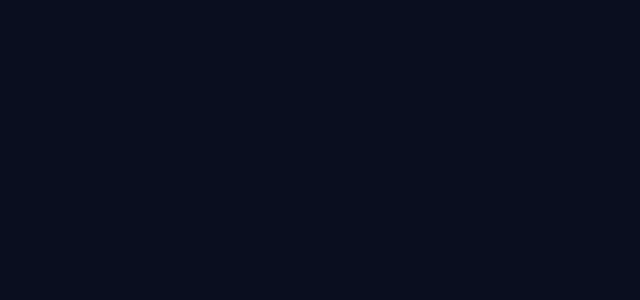
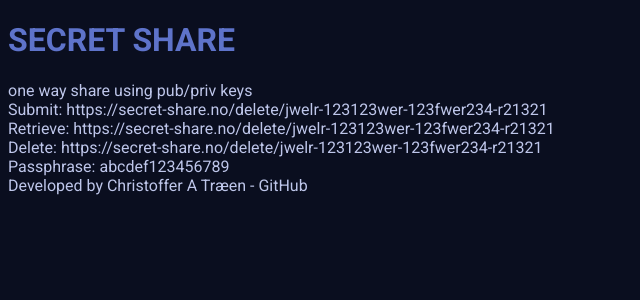
Before and after one commit to freshfish70/secret-share, a React (Vite) app in the folder frontend/: page / in a window 1280 px wide. Shown: the top 300 px of the page, without its empty margins (0-640 px from the left). Built offline with nearby package versions, Linux system fonts and the light colour scheme.

Commit message:
WIP style setup

```diff
--- a/frontend/src/App.tsx
+++ b/frontend/src/App.tsx
@@ -6,6 +6,10 @@
 
 function App() {
   return (
+    <div className='container mx-auto '>
+      <h1 className='pt-10 text-lg'>SECRET SHARE</h1>
+      <span className='text-xs uppercase text-chambray-600'>one way share using pub/priv keys</span>
+      <main className='flex justify-center my-10'>
         <Router>
           <Switch>
             <Route path='/'>
@@ -19,6 +23,9 @@
             </Route>
           </Switch>
         </Router>
+      </main>
+      <div className='text-chambray-600 text-center'>Developed by Christoffer A Træen - GitHub</div>
+    </div>
   )
 }
 
--- /dev/null
+++ b/frontend/src/containers/CreateShare.tsx
@@ -0,0 +1,18 @@
+import { LockRounded } from '@material-ui/icons'
+import React from 'react'
+import { ShareDetails } from '../lib/share/ShareDetails'
+
+interface CreateShareProps {
+  onCreated: (shareDetails: ShareDetails) => void
+}
+
+export default function CreateShare({ onCreated }: CreateShareProps) {
+  return (
+    <form className='flex flex-col align-middle justify-center gap-5 min-h-full'>
+      <button className='bg-chambray-400 px-6 py-4 rounded-md text-white uppercase hover:bg-chambray-300 transition-all flex-none h-16'>
+        <LockRounded fontSize='small' className='mr-2 w-2' />
+        CREATE SHARE
+      </button>
+    </form>
+  )
+}
--- /dev/null
+++ b/frontend/src/containers/ShareInformation.tsx
@@ -0,0 +1,29 @@
+import React from 'react'
+import { ShareDetails } from '../lib/share/ShareDetails'
+
+interface ShareInformationProps {
+  shareDetails: ShareDetails
+}
+
+export default function ShareInformation({ shareDetails }: ShareInformationProps) {
+  return (
+    <section className='flex flex-col'>
+      <div>
+        <span>Submit: </span>
+        {shareDetails.submitUrl}
+      </div>
+      <div>
+        <span>Retrieve: </span>
+        {shareDetails.retrieveUrl}
+      </div>
+      <div>
+        <span>Delete: </span>
+        {shareDetails.deleteUrl}
+      </div>
+      <div>
+        <span>Passphrase: </span>
+        {shareDetails.passphrase}
+      </div>
+    </section>
+  )
+}
--- a/frontend/src/index.css
+++ b/frontend/src/index.css
@@ -1,3 +1,5 @@
+@import url('https://fonts.googleapis.com/css2?family=Roboto:wght@100;400;500;700&display=swap');
+
 :root {
   --main-bg-color: green;
 }
@@ -5,4 +7,12 @@
 body {
   --tw-bg-opacity: 1;
   background-color: rgba(10, 14, 31, var(--tw-bg-opacity));
+  --tw-text-opacity: 1;
+  color: rgba(190, 198, 234, var(--tw-text-opacity));
+  font-family: Roboto;
 }
+
+h1, h2, h3, h4, h5, h6{
+  --tw-text-opacity: 1;
+  color: rgba(94, 115, 202, var(--tw-text-opacity));
+}
--- /dev/null
+++ b/frontend/src/lib/share/ShareDetails.ts
@@ -0,0 +1,6 @@
+export interface ShareDetails {
+  submitUrl: string
+  retrieveUrl: string
+  deleteUrl: string
+  passphrase: string
+}
--- a/frontend/src/views/IndexView.tsx
+++ b/frontend/src/views/IndexView.tsx
@@ -1,8 +1,29 @@
-import React from 'react'
+import { LockRounded } from '@material-ui/icons'
+import React, { useState } from 'react'
+import CreateShare from '../containers/CreateShare'
+import ShareInformation from '../containers/ShareInformation'
+import { ShareDetails } from '../lib/share/ShareDetails'
 
 /**
  * This is the default view when accessing this frontend.
  */
 export default function IndexView() {
-  return <div></div>
+  const [shareDetails, setShareDetails] = useState<undefined | ShareDetails>({
+    deleteUrl: 'https://secret-share.no/delete/jwelr-123123wer-123fwer234-r21321',
+    submitUrl: 'https://secret-share.no/delete/jwelr-123123wer-123fwer234-r21321',
+    retrieveUrl: 'https://secret-share.no/delete/jwelr-123123wer-123fwer234-r21321',
+    passphrase: 'abcdef123456789'
+  })
+
+  const onShareCreated = (shareDetails: ShareDetails) => {}
+
+  return (
+    <div className='w-3/4'>
+      <div className='max-w-3xl h-96 shadow-2xl bg-chambray-800 flex justify-center align-middle rounded-xl'>
+        {(shareDetails && <ShareInformation shareDetails={shareDetails} />) || (
+          <CreateShare onCreated={onShareCreated} />
+        )}
+      </div>
+    </div>
+  )
 }
```
Lines whose indentation alone changed are shown as unchanged.
